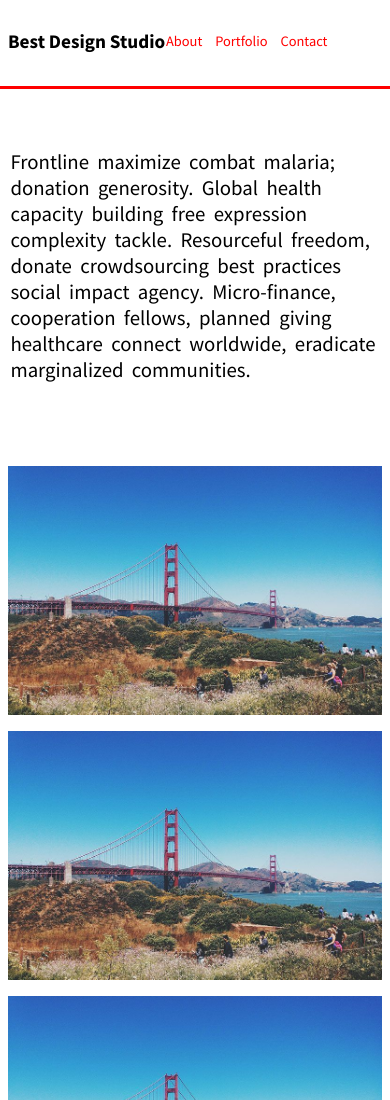
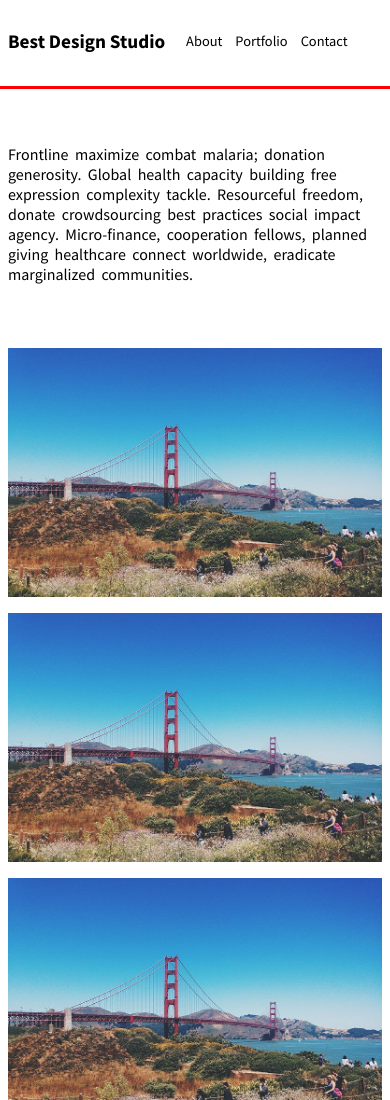
Before and after one commit to dustindong/best-design-studio-website, a plain HTML site: page index.html in a window 390 px wide. Shown: the top 1100 px of the page. Drawn offline with Linux system fonts and the light colour scheme.

Commit message:
fixed mobile header

```diff
--- a/assets/css/mobile.css
+++ b/assets/css/mobile.css
@@ -1,3 +1,13 @@
+@media only screen and (max-width: 400px) {
+  .site-nav ol, .site-header {
+  float: left;
+  margin-left: 0;
+  padding-left: 0.5em;
+}
+
+
+}
+
 @media only screen and (max-width: 800px){
 
 .image-gallery li {
@@ -5,26 +15,13 @@
   padding: 0 .5em;
 }
 
-.site-nav ol, .site-header {
-  float: left;
-  margin-left: 0;
-  padding-left: 0.5em;
-}
-
-.site-nav li:first-child {
-  margin-left: -0.5em;
-}
-
-.site-nav a {
-  color: red;
-}
 #contact, #about {
   width: 100%;
   margin: 0;
 }
 
 #about {
-  font-size: 1.3em;
+  font-size: 1em;
   padding: 0 .5em 3em;
 }
 
```
